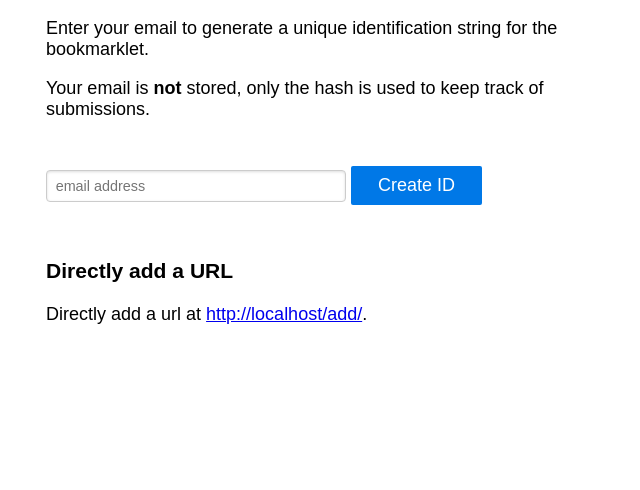
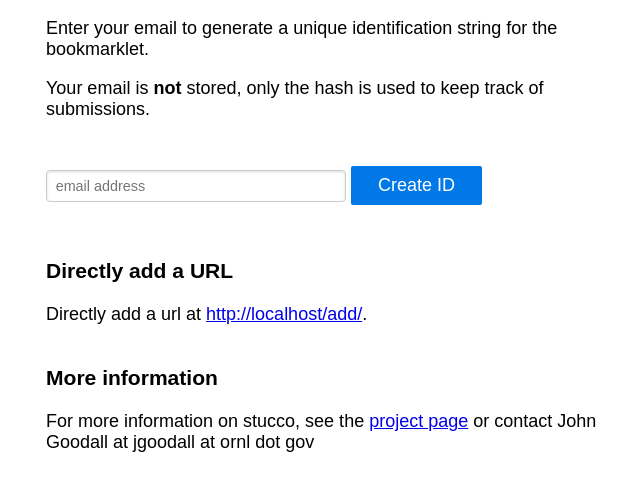
Before and after one commit to stucco-archive/bookmarklet, a website: page public/index.html in a window 1280 px wide. Shown: the part 140-630 px from the top of the page, without its empty margins (294-934 px from the left). Drawn offline with Linux system fonts and the light colour scheme.

Commit message:
added email address

```diff
--- a/public/index.html
+++ b/public/index.html
@@ -69,6 +69,8 @@
   </div> <!-- end hidden -->
   <h3>Directly add a URL</h3>
   <div id="add-url"></div>
+  <h3>More information</h3>
+  <div>For more information on stucco, see the <a href="http://stucco.github.io/">project page</a> or contact John Goodall at jgoodall at ornl dot gov</div>
 </div>
 
 <script type="text/javascript">
```
